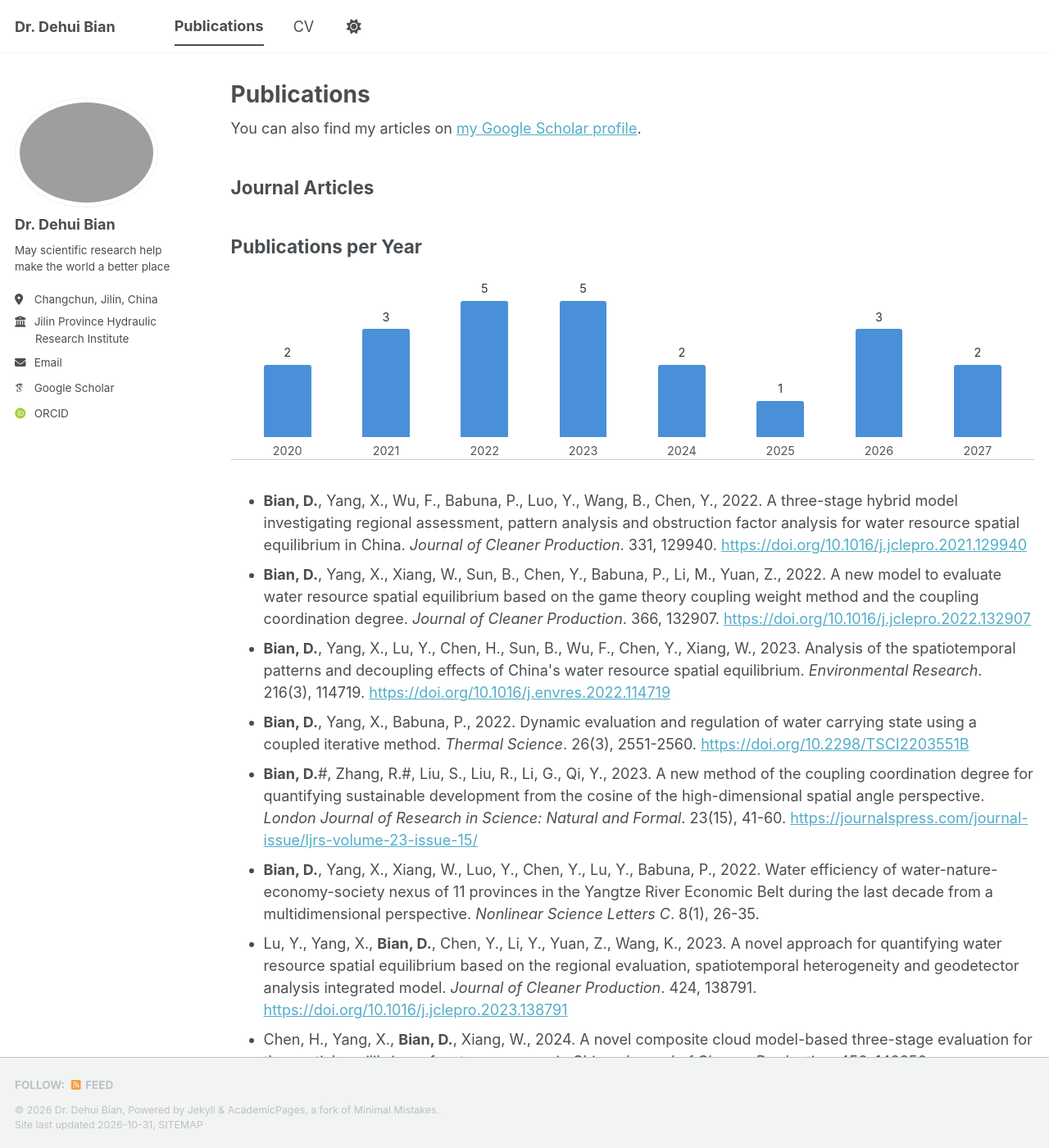
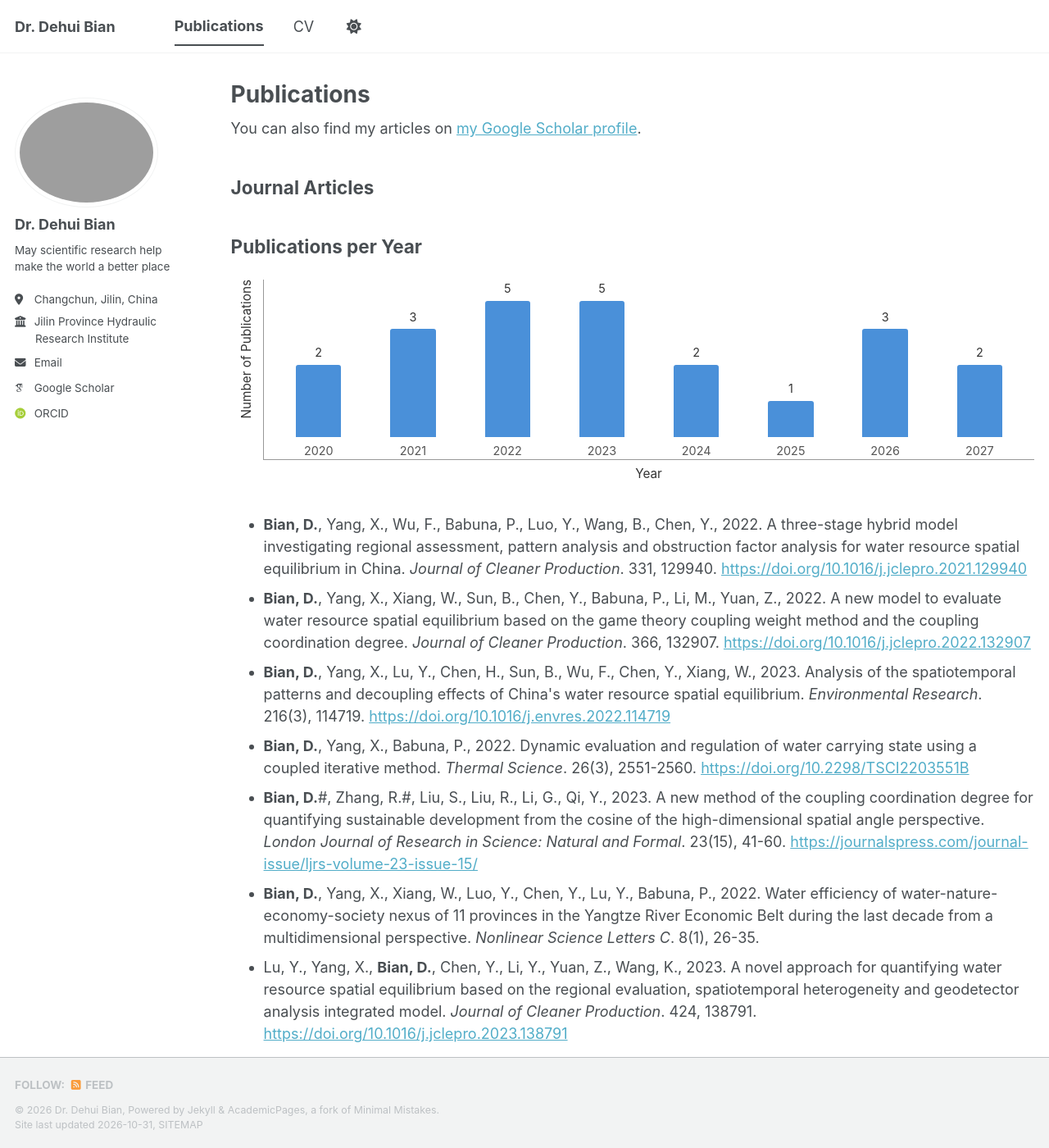
Before and after one commit to DehuiBian/dehuibian.github.io, a Jekyll site: the page built from _pages/publications.html, in a window 1280 px wide and 1400 px high. Shown: the whole window at 82% size. Built offline with Jekyll 4.4.1, drawn with Linux system fonts in a browser that asks for light colours; some web fonts are replaced; a script bundle is joined from its source files by our own code; library files that are not in the unit come from our copies.

Commit message:
publications.html

```diff
--- a/_pages/publications.html
+++ b/_pages/publications.html
@@ -14,14 +14,35 @@ author_profile: true
 <h2>Publications per Year</h2>
 
 <style>
+.pub-chart-wrap {
+  display: flex;
+  align-items: stretch;
+  margin: 1.5em 0 2em;
+}
+.pub-yaxis {
+  display: flex;
+  flex-direction: column;
+  align-items: center;
+  justify-content: space-between;
+  width: 2.2em;
+  padding-bottom: 1.6em;
+}
+.pub-ylabel {
+  writing-mode: vertical-rl;
+  transform: rotate(180deg);
+  font-size: 0.85em;
+  color: #333;
+  white-space: nowrap;
+}
 .pub-chart {
+  flex: 1;
   display: flex;
   align-items: flex-end;
   justify-content: space-around;
   height: 220px;
-  margin: 1.5em 0 2em;
   padding: 0 0.5em;
-  border-bottom: 1px solid #ccc;
+  border-left: 1px solid #999;
+  border-bottom: 1px solid #999;
 }
 .pub-bar {
   display: flex;
@@ -46,8 +67,19 @@ author_profile: true
   margin-top: 6px;
   color: #555;
 }
+.pub-xlabel {
+  text-align: center;
+  font-size: 0.85em;
+  color: #333;
+  margin-top: 0.4em;
+}
 </style>
 
+<div class="pub-chart-wrap">
+  <div class="pub-yaxis">
+    <span class="pub-ylabel">Number of Publications</span>
+  </div>
+  <div style="flex:1;">
     <div class="pub-chart">
       <div class="pub-bar"><span class="pub-count">2</span><div class="pub-fill" style="height:40%"></div><span class="pub-year">2020</span></div>
       <div class="pub-bar"><span class="pub-count">3</span><div class="pub-fill" style="height:60%"></div><span class="pub-year">2021</span></div>
@@ -57,6 +89,9 @@ author_profile: true
       <div class="pub-bar"><span class="pub-count">1</span><div class="pub-fill" style="height:20%"></div><span class="pub-year">2025</span></div>
       <div class="pub-bar"><span class="pub-count">3</span><div class="pub-fill" style="height:60%"></div><span class="pub-year">2026</span></div>
       <div class="pub-bar"><span class="pub-count">2</span><div class="pub-fill" style="height:40%"></div><span class="pub-year">2027</span></div>
+    </div>
+    <div class="pub-xlabel">Year</div>
+  </div>
 </div>
 
 <ul>
```
Lines whose indentation alone changed are shown as unchanged.
